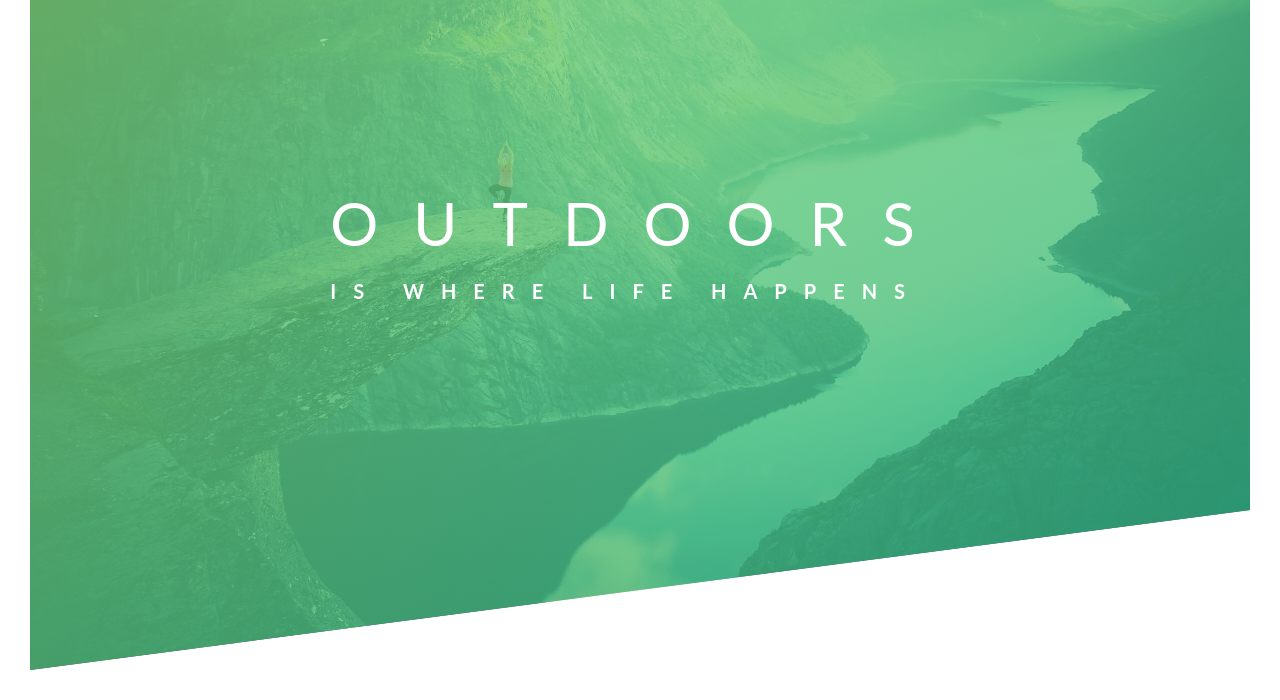
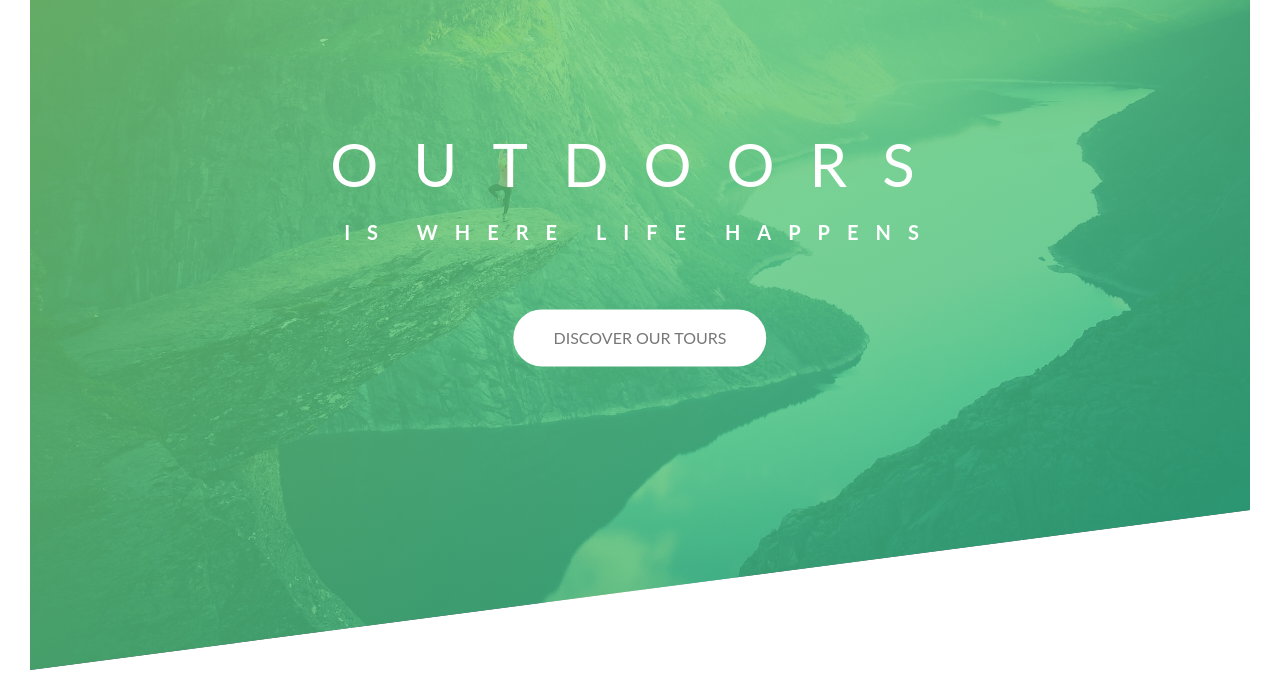
Before and after one commit to cm718/naturetour, a plain HTML site: page index.html in a window 1280 px wide. Shown: the part 120-820 px from the top of the page. Drawn offline with Linux system fonts and the light colour scheme; a web font is replaced by a local one.

Commit message:
Added button to header with animation and shadow

```diff
--- a/css/styles.css
+++ b/css/styles.css
@@ -48,12 +48,14 @@ body {
     top: 45%;
     left: 50%;
     transform: translate(-50%, -50%);
+    text-align: center;
 }
 
 .heading-primary {
     color: #fff;
     text-transform: uppercase;
     backface-visibility: hidden;
+    margin-bottom: 60px;
 }
 
 .heading-primary-main {
@@ -103,3 +105,27 @@ body {
         transform: translate(0);
     }
 }
+
+.btn:link,
+.btn:visited {
+    text-transform: uppercase;
+    text-decoration: none;
+    padding: 15px 40px;
+    display: inline-block;
+    border-radius: 100px;
+    transition: transform 0.2s;
+}
+
+.btn:hover {
+    transform: translateY(-3px);
+    box-shadow: 0 10px 20px rgba(0,0,0,.2);
+}
+
+.btn:active {
+    transform: translateY(-1px)
+}
+
+.btn-white {
+    background-color: white;
+    color: #777;
+}
--- a/index.html
+++ b/index.html
@@ -18,8 +18,9 @@
         <div class="text-box">
             <h1 class="heading-primary">
                 <span class="heading-primary-main">Outdoors</span>
-                <span class="heading-primary-sub">Is where life happens</span>
+                <span class="heading-primary-sub">Is Where life happens</span>
             </h1>
+            <a href="#" class="btn btn-white">Discover our tours</a>
         </div>
     </header>
 </body>
```
